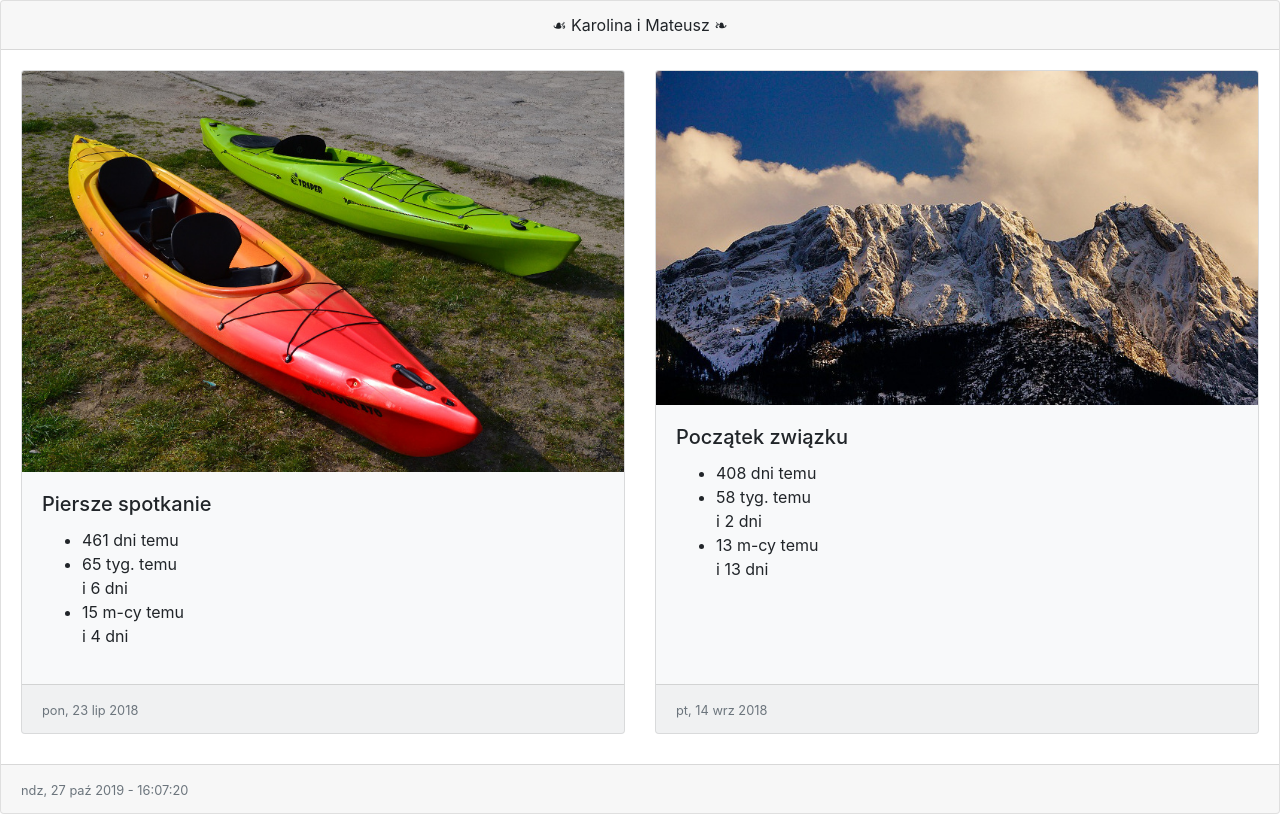
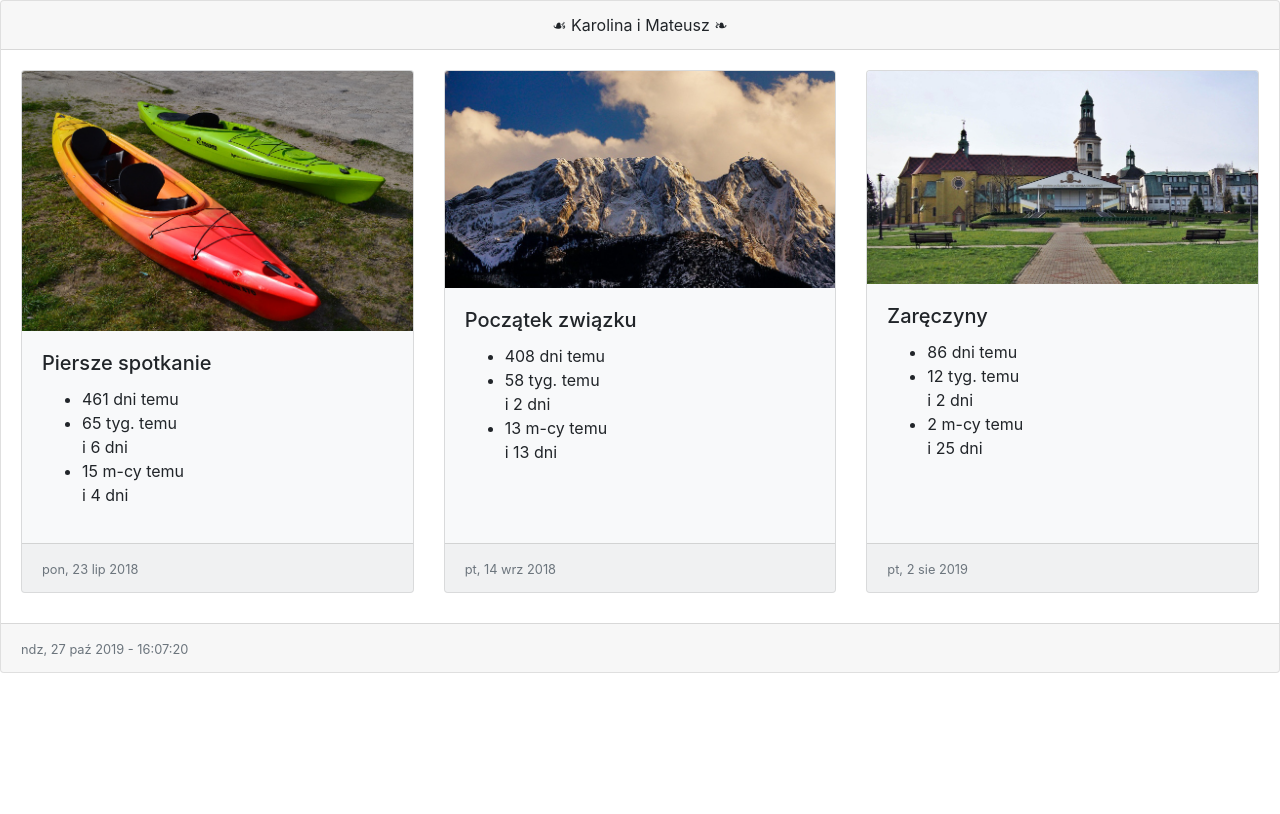
Before and after one commit to matbur/love-karolina-mateusz, a React (Create React App) app: page / in a window 1280 px wide. Built offline with nearby package versions, Linux system fonts and the light colour scheme.

Commit message:
feat: show zareczyny always

```diff
--- a/package.json
+++ b/package.json
@@ -6,7 +6,7 @@
   "dependencies": {
     "@types/bootstrap": "4.3.1",
     "@types/jest": "24.0.11",
-    "@types/moment": "2.13.0",
+    "@types/moment": "^2.13.0",
     "@types/node": "11.13.7",
     "@types/ramda": "0.26.8",
     "@types/react": "16.8.14",
@@ -19,7 +19,7 @@
     "react": "16.8.6",
     "react-bootstrap": "1.0.0-beta.8",
     "react-dom": "16.8.6",
-    "react-scripts": "3.0.0",
+    "react-scripts": "^3.3.1",
     "typescript": "3.7.4"
   },
   "scripts": {
--- a/src/App.tsx
+++ b/src/App.tsx
@@ -15,10 +15,8 @@ interface AppState {
 class App extends Component<{}, AppState> {
   private codes = (n: number): number[] => {
     switch (n) {
-      case 3:
+      case 4:
         return [1, 1, 2, 1, 1, 1, 2, 2];
-      case 4:
-        return [3, 1, 2, 2, 1];
       default:
         return [];
     }
@@ -82,7 +80,6 @@ class App extends Component<{}, AppState> {
               src="giewont.jpg"
               handleClick={this.clicked(2)}
             />
-            {this.isOpen(3) &&
             <Event
               header="Zaręczyny"
               value="2019-08-02"
@@ -90,7 +87,6 @@ class App extends Component<{}, AppState> {
               src="trzebnica.jpg"
               handleClick={this.clicked(3)}
             />
-            }
             {this.isOpen(4) &&
               <Event
                 header="Vegas"
```
Also changed, not shown: 1 other file (tests, documents, lock files or other folders). Lines whose indentation alone changed are shown as unchanged.
